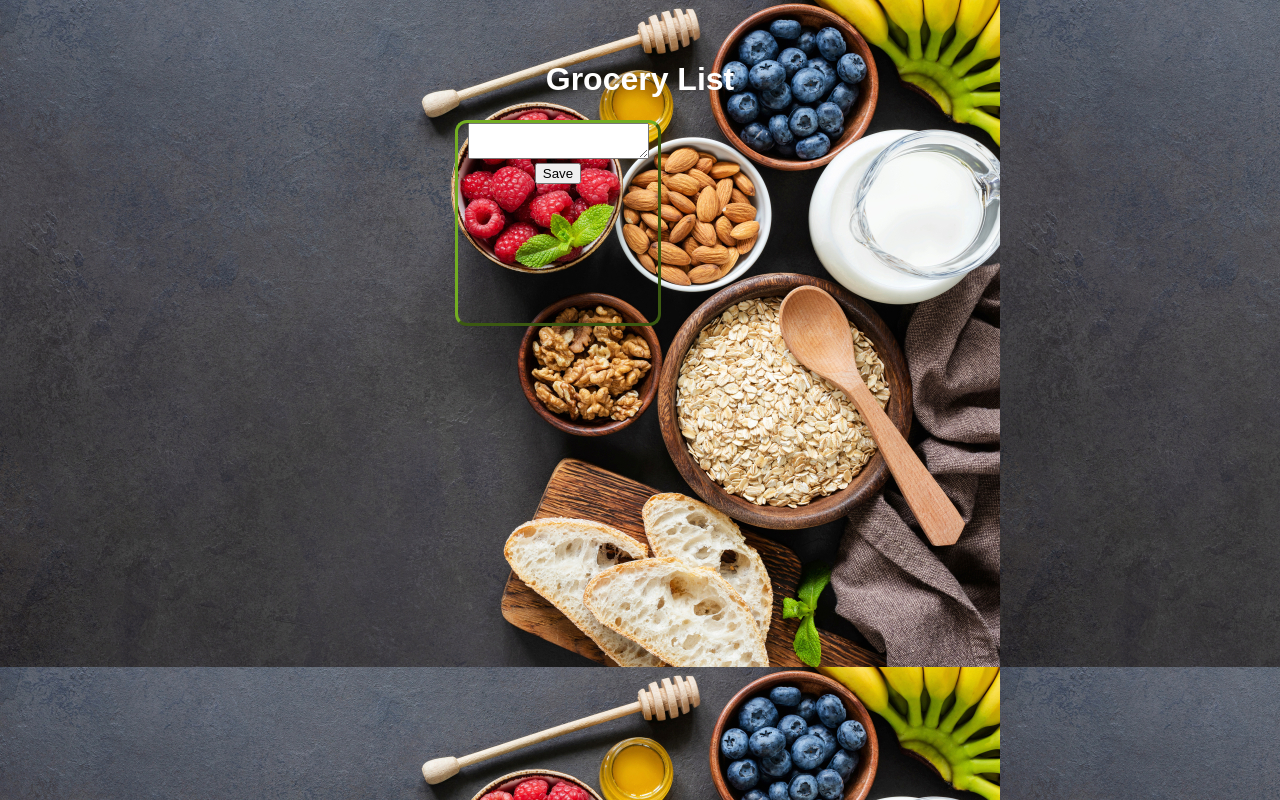
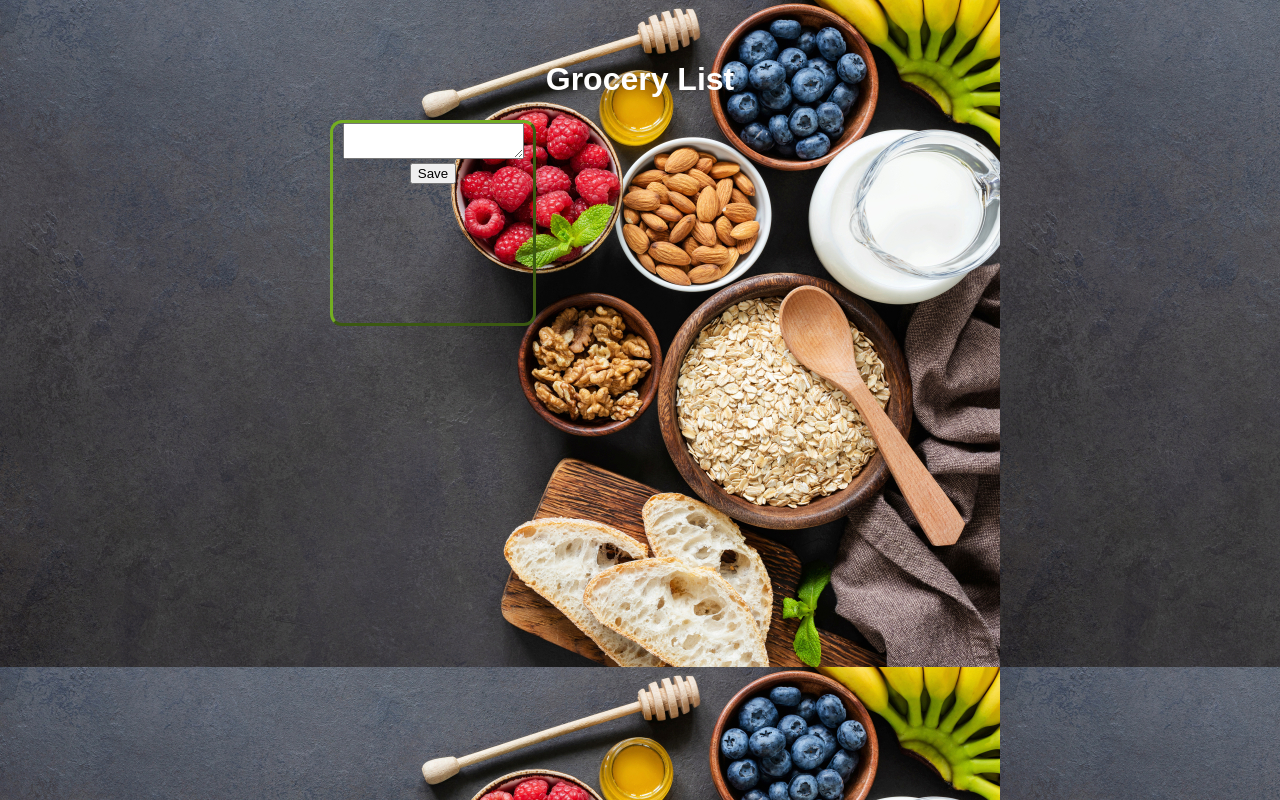
Before and after one commit to kendras05/gorcery-list, a React app: page / in a window 1280 px wide. Built offline with nearby package versions, Linux system fonts and the light colour scheme.

Commit message:
fixed background

```diff
--- a/src/App.css
+++ b/src/App.css
@@ -10,7 +10,7 @@ body {
 
 div.list{
 	position: relative;
-	left: 415px;
+	left: 290px;
 	border: 3px outset #73AD21;
 	border-radius: 12px;
 	width: 200px;
```
